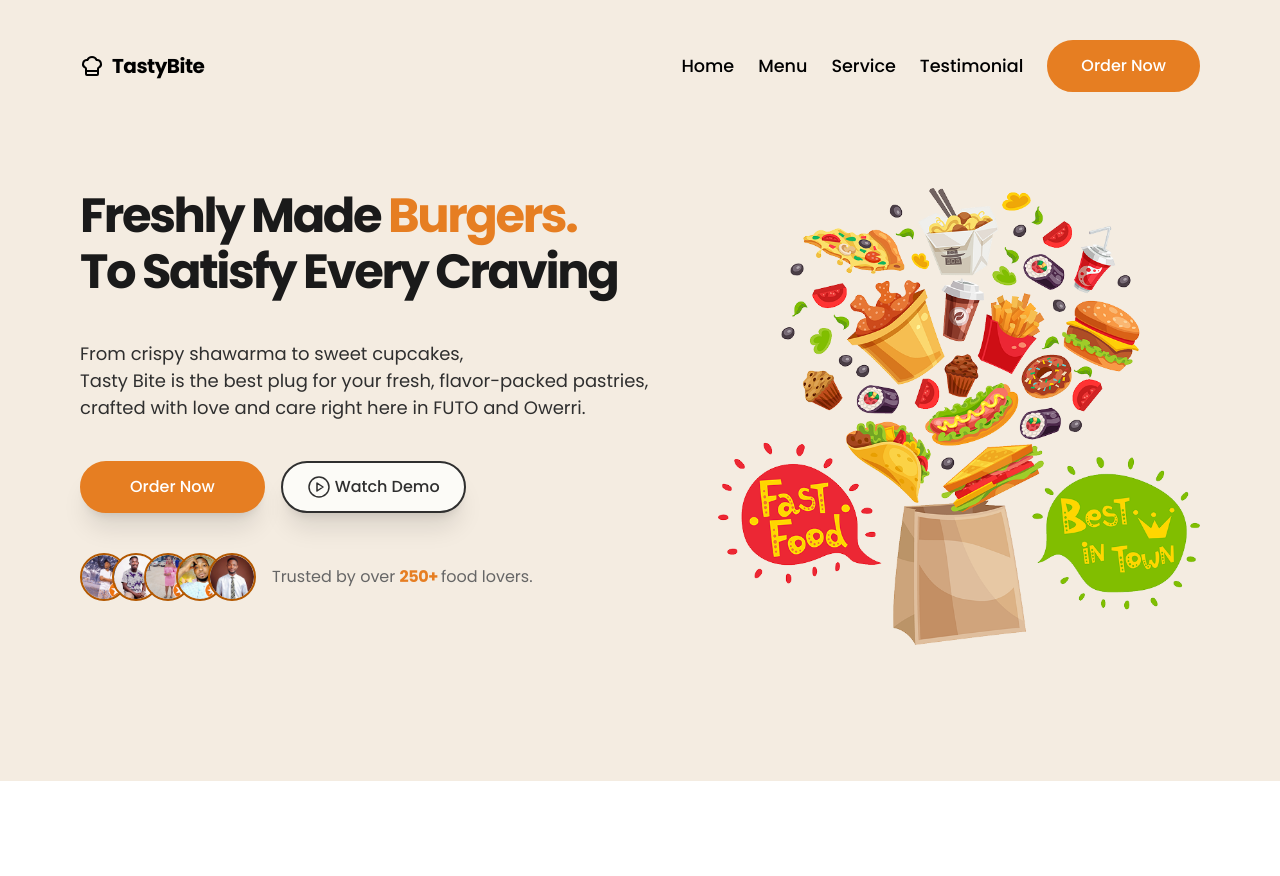
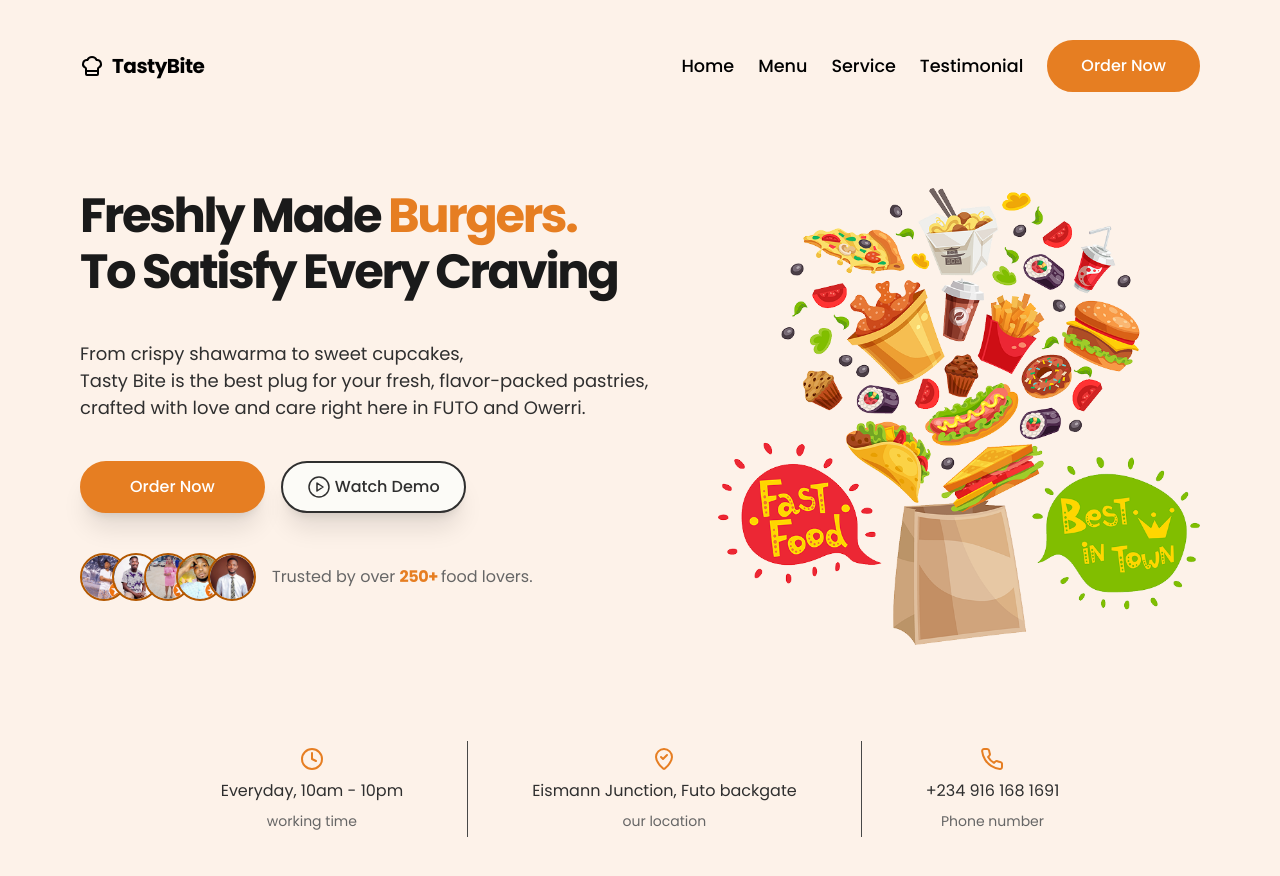
Before and after one commit to DivineUgorji/tastybite-foods, a React (Vite) app: page / in a window 1280 px wide. Shown: the top 876 px of the page. Before the commit the page ends 800 px from the top, so only its background shows below. Built offline with nearby package versions, Linux system fonts and the light colour scheme.

Commit message:
Add location section

```diff
--- a/src/App.jsx
+++ b/src/App.jsx
@@ -1,5 +1,7 @@
+import Contact from "./components/sections/Contact";
 import Header from "./components/sections/Header";
 import Hero from "./components/sections/Hero";
+import Main from "./components/sections/Main";
 import MobileMenu from "./components/sections/MobileMenu/MobileMenu";
 import Navigation from "./components/sections/Navigation";
 import Page from "./components/sections/Page";
@@ -14,6 +16,9 @@ function App() {
           <Hero />
         </Header>
 
+        <Main>
+          <Contact />
+        </Main>
         <MobileMenu />
       </Page>
     </MobileMenuContextProvider>
--- /dev/null
+++ b/src/components/sections/Contact.jsx
@@ -0,0 +1,37 @@
+import Clock from "../icons/Clock";
+import LocationPin from "../icons/LocationPin";
+import Phone from "../icons/Phone";
+
+function Contact() {
+  return (
+    <div className="w-full mx-auto max-w-[90rem] px-4 sm:px-8 lg:px-20 flex flex-col items-center sm:flex-row sm:justify-center gap-y-10 sm:gap-x-8 md:gap-x-16 pb-12 md:pb-24 text-center">
+      <div className="flex flex-col items-center gap-y-2">
+        <Clock className="text-primary-accent-100" width={2} />
+        <p className="text-primary-base-200">Everyday, 10am - 10pm</p>
+        <p className="text-primary-base-75 text-sm">working time</p>
+      </div>
+
+      <div className="hidden sm:block sm:border-l sm:border-primary-base-100 sm:h-24 ">
+        {/* pipe 1 */}
+      </div>
+
+      <div className="flex flex-col items-center gap-y-2">
+        <LocationPin className="text-primary-accent-100" width={2} />
+        <p className="text-primary-base-200">Eismann Junction, Futo backgate</p>
+        <p className="text-primary-base-75 text-sm">our location</p>
+      </div>
+
+      <div className="hidden sm:block sm:border-l sm:border-primary-base-100 sm:h-24   ">
+        {/* pipe 2 */}
+      </div>
+
+      <div className="flex flex-col items-center gap-y-2">
+        <Phone className="text-primary-accent-100 " width={2} />
+        <p className="text-primary-base-200">+234 916 168 1691</p>
+        <p className="text-primary-base-75 text-sm">Phone number</p>
+      </div>
+    </div>
+  );
+}
+
+export default Contact;
--- a/src/components/sections/Header.jsx
+++ b/src/components/sections/Header.jsx
@@ -1,5 +1,5 @@
 function Header({ children }) {
-  return <header className="py-10">{children}</header>;
+  return <header className="pt-10">{children}</header>;
 }
 
 export default Header;
--- a/src/components/sections/Hero.jsx
+++ b/src/components/sections/Hero.jsx
@@ -3,7 +3,7 @@ import { reviews } from "../../utils/contents";
 import Play from "../icons/Play";
 function Hero() {
   return (
-    <div className="bg-primary-50 w-full mx-auto max-w-[90rem] px-4 sm:px-8 lg:px-20 py-12 md:py-24 grid grid-cols-1 gap-y-9 md:grid-cols-[5fr_4fr] md:gap-x-9">
+    <div className="w-full mx-auto max-w-[90rem] px-4 sm:px-8 lg:px-20 py-12 md:py-24 grid grid-cols-1 gap-y-9 md:grid-cols-[5fr_4fr] md:gap-x-9">
       <div className="">
         {/* Text content */}
         <h1 className="text-primary-base-500 font-bold text-3xl/8 tracking-tighter md:text-5xl/14 mb-6 md:mb-10">
--- /dev/null
+++ b/src/components/sections/Main.jsx
@@ -0,0 +1,5 @@
+function Main({ children }) {
+  return <main>{children}</main>;
+}
+
+export default Main;
--- a/src/components/sections/Page.jsx
+++ b/src/components/sections/Page.jsx
@@ -1,6 +1,6 @@
 function Page({ children }) {
   return (
-    <div className="bg-[var(--color-primary-50)] font-family">{children}</div>
+    <div className="bg-[var(--color-primary-90)] font-family">{children}</div>
   );
 }
 
--- a/src/index.css
+++ b/src/index.css
@@ -16,12 +16,14 @@
   --color-primary-accent-150: #febb41;
 
   --color-primary-base-75: #666666;
-  --color-primary-base-100: #c4c4c4;
+  /* --color-primary-base-100: #c4c4c4; */
+  --color-primary-base-100: #484848;
+  /* --color-primary-base-100: #8d8d8d; */
   --color-primary-base-150: #909090;
   --color-primary-base-200: #2f2f2f;
   --color-primary-base-250: #333;
-  --color-primary-base-300: #000000;
-  --color-primary-base-400: #112a46;
+  /* --color-primary-base-300: #000000; */
+  /* --color-primary-base-400: #112a46; */
   --color-primary-base-500: #1a1a1a;
 
   --font-family: "Poppins", sans-serif;
```
